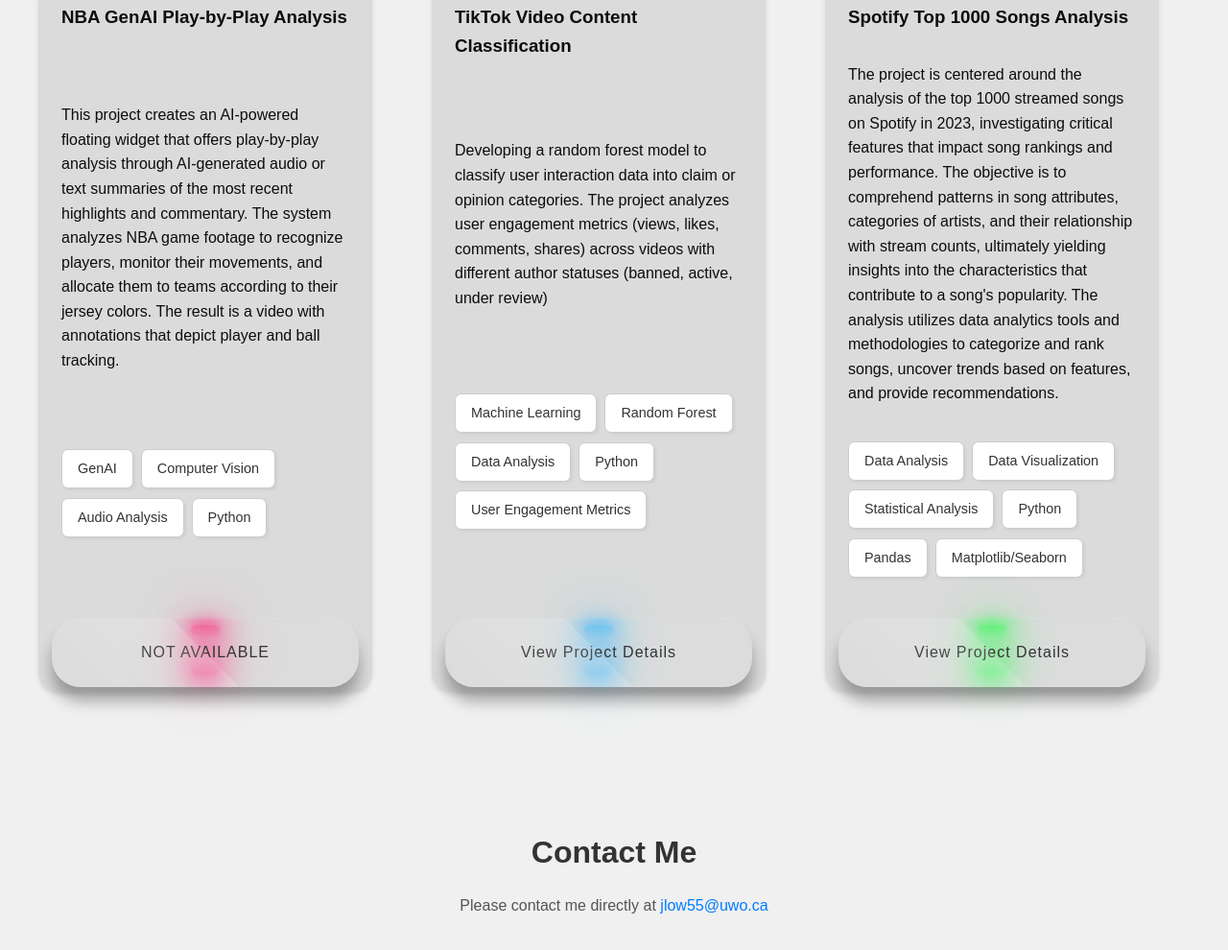
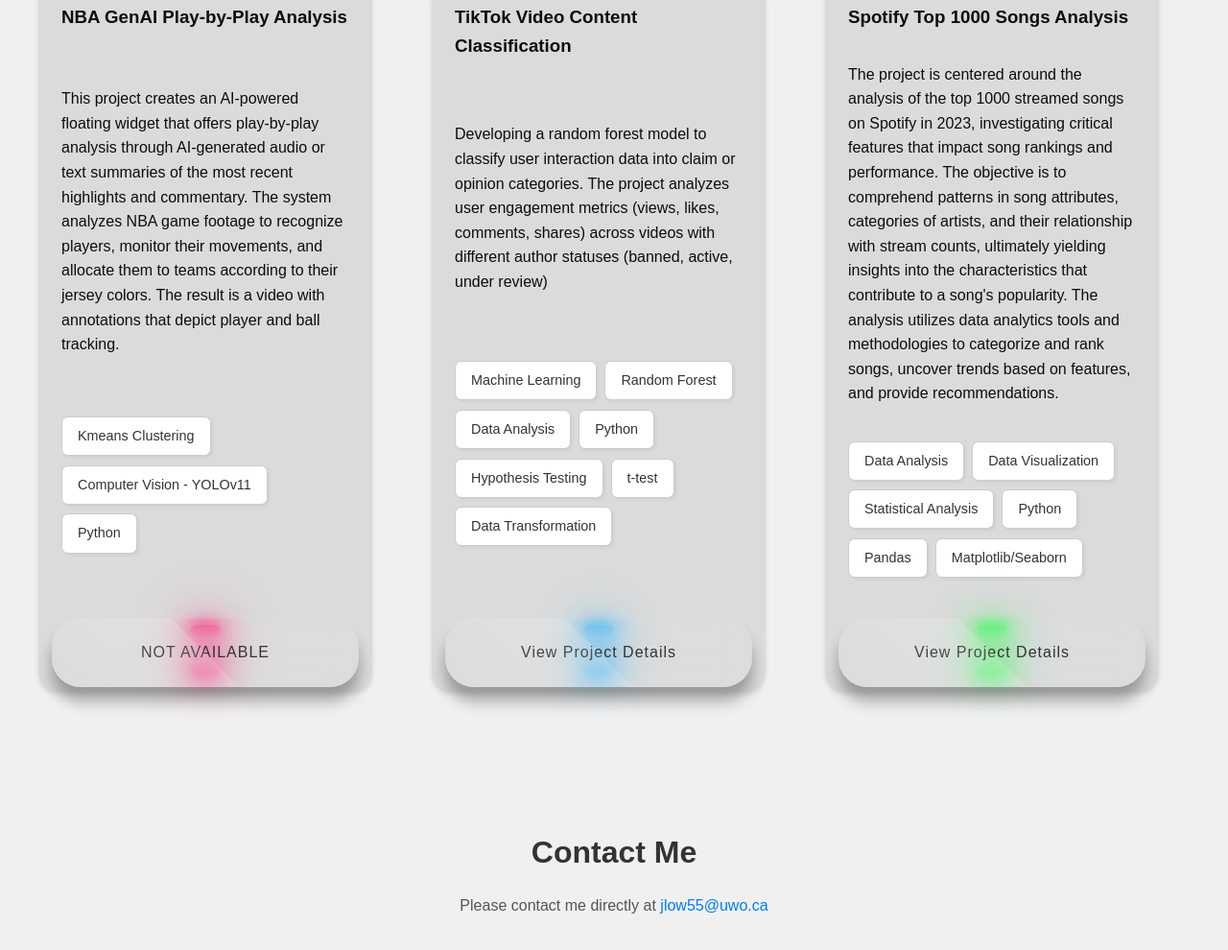
Before and after one commit to low122/portfolio, a plain HTML site: page index.html in a window 1280 px wide. Shown: the part 796-1786 px from the top of the page at 96% size. Drawn offline with Linux system fonts and the light colour scheme.

Commit message:
Update the skills for each project

```diff
--- a/index.html
+++ b/index.html
@@ -45,9 +45,8 @@
                     <h3>NBA GenAI Play-by-Play Analysis</h3>
                     <p>This project creates an AI-powered floating widget that offers play-by-play analysis through AI-generated audio or text summaries of the most recent highlights and commentary. The system analyzes NBA game footage to recognize players, monitor their movements, and allocate them to teams according to their jersey colors. The result is a video with annotations that depict player and ball tracking.</p>
                     <ul class="project-skills">
-                        <li>GenAI</li>
-                        <li>Computer Vision</li>
-                        <li>Audio Analysis</li>
+                        <li>Kmeans Clustering</li>
+                        <li>Computer Vision - YOLOv11</li>
                         <li>Python</li>
                     </ul>
                     <div class="btn project-details-btn"> <a href="https://jiatzinlow.netlify.app" target="_blank" rel="nooponer">NOT AVAILABLE</a></div>
@@ -61,7 +60,9 @@
                         <li>Random Forest</li>
                         <li>Data Analysis</li>
                         <li>Python</li>
-                        <li>User Engagement Metrics</li>
+                        <li>Hypothesis Testing</li>
+                        <li>t-test</li>
+                        <li>Data Transformation</li>
                     </ul>
                     <div class="btn project-details-btn"> <a href="https://github.com/low122/TikTok" target="_blank" rel="nooponer">View Project Details</a></div>
                 </div>
```
